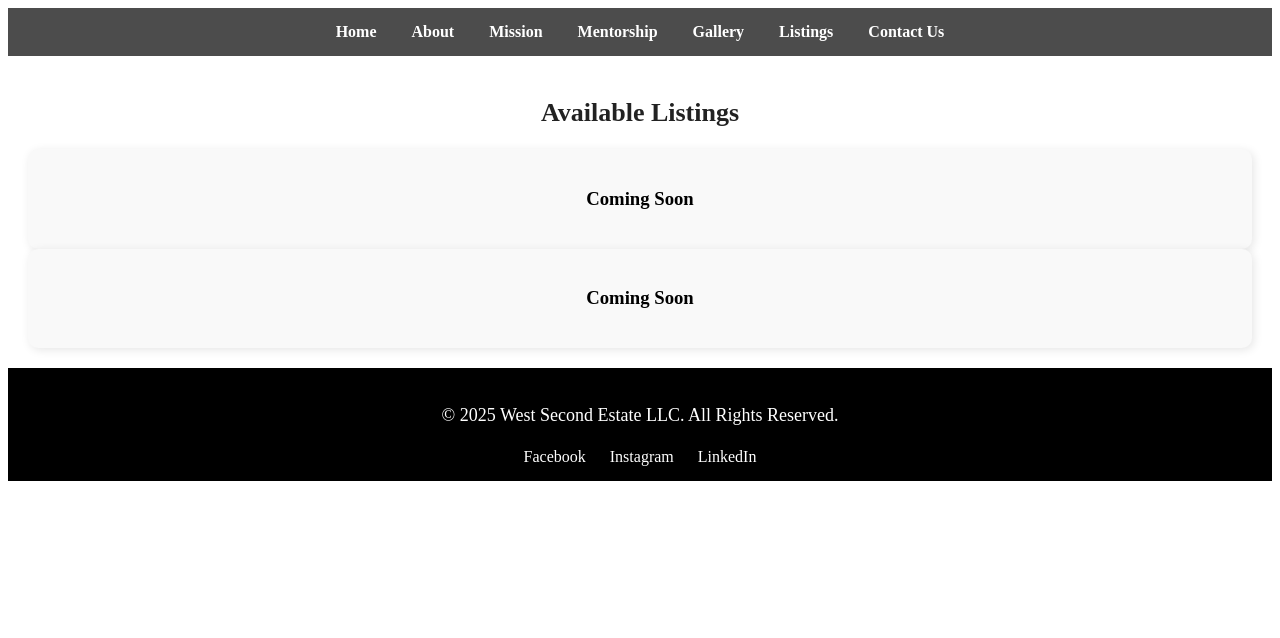
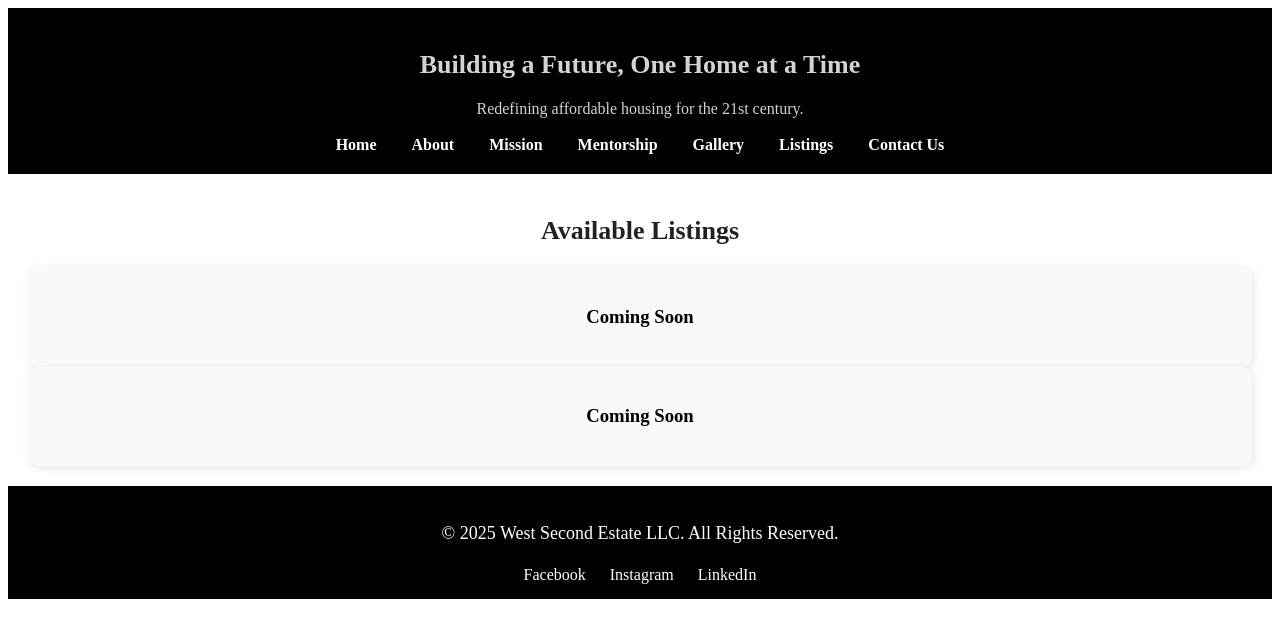
Before and after one commit to mckeont/West_Second_Estate_LLC, a plain HTML site: page listings.html in a window 1280 px wide. Drawn offline with Linux system fonts and the light colour scheme.

Commit message:
Update listings.html

```diff
--- a/listings.html
+++ b/listings.html
@@ -28,7 +28,11 @@
     </style>
 </head>
 <body>
-    <header>
+<header style="background-color: black; padding: 20px; text-align: center;">
+    <div>
+        <h2 style="color: #d3d3d3;">Building a Future, One Home at a Time</h2>
+        <p style="color: #d3d3d3;">Redefining affordable housing for the 21st century.</p>
+    </div>
     <nav>
         <ul>
             <li><a href="index.html">Home</a></li>
@@ -41,7 +45,6 @@
         </ul>
     </nav>
 </header>
-
     <main>
         <section id="listings">
             <h2>Available Listings</h2>
```
Lines whose indentation alone changed are shown as unchanged.
